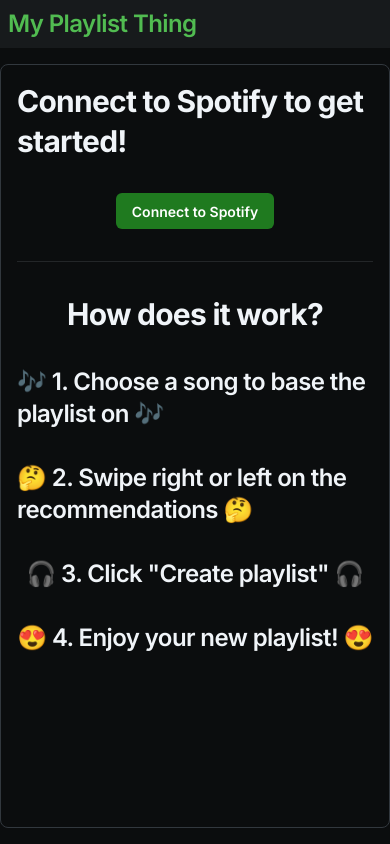
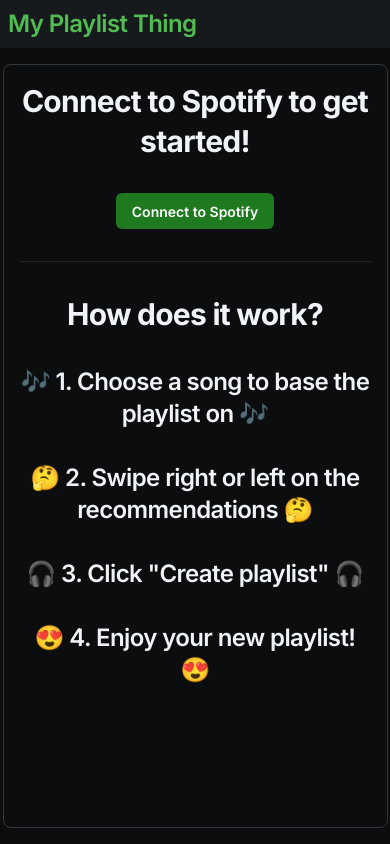
Before and after one commit to omer-sm/spotify-playlist-maker, a React (Create React App) app: page / in a window 390 px wide. Built offline with nearby package versions, Linux system fonts and the light colour scheme.

Commit message:
fixed mobile layout

```diff
--- a/src/App.tsx
+++ b/src/App.tsx
@@ -37,7 +37,7 @@
       <Sheet variant="outlined" sx={{ height: "100vh", border: "none", display: "flex", flexDirection: "column", justifyContent: "space-between", alignItems: "center" }}>
         <Stack justifyContent="flex-start" alignItems="center" spacing={2} height="100%" pb={2}>
           <TopBar />
-          <Card sx={{ minWidth: "min(50rem, 90%)", width: "fit-content", maxWidth: "50rem", height: "100%" }}>
+          <Card sx={{ minWidth: "min(10rem, 90%)", width: "min(50rem, 90%)", maxWidth: "50rem", height: "100%" }}>
             <MainPage stage={stage} setSongId={setSongId} songId={songId} setStage={setStage}/>
           </Card>
         </Stack>
--- a/src/Components/SearchResult.tsx
+++ b/src/Components/SearchResult.tsx
@@ -13,17 +13,16 @@
 export default function SearchResult({name, artist, imageUrl, chooseResult}: IProps) {
 
     return (
-        <Card sx={{p: "0", maxHeight: "6rem"}} variant="soft">
-            <Stack direction="row" alignItems="center" spacing={2} justifyItems="stretch" height="6rem" justifyContent="space-between">
+        <Card sx={{p: "0", maxHeight: "6rem", background: `url(${imageUrl})`}} variant="soft">
+            <Stack direction="row" alignItems="center" spacing={2} justifyItems="stretch" height="6rem" justifyContent="space-between" width="101%" sx={{backdropFilter: "brightness(60%)"}}>
                 <Stack direction="row" spacing={2} justifyContent="center">
-                <img src={imageUrl} alt="song icon" style={{maxHeight: "6rem"}}/>
                 <Stack spacing={1} justifyContent="center">
-                    <Typography level="h2" sx={{overflow: "hidden", textOverflow: "ellipsis", whiteSpace: "nowrap", maxWidth: "30rem"}}>{name}</Typography>
-                    <Typography level="body-md" sx={{overflow: "hidden", textOverflow: "ellipsis", whiteSpace: "nowrap", maxWidth: "30rem"}}>{artist}</Typography>
+                    <Typography level="title-lg" pl={1} sx={{overflow: "hidden", textOverflow: "ellipsis", whiteSpace: "nowrap", maxWidth: "30rem"}}>{name}</Typography>
+                    <Typography level="body-md" pl={1} sx={{overflow: "hidden", textOverflow: "ellipsis", whiteSpace: "nowrap", maxWidth: "30rem"}}>{artist}</Typography>
                 </Stack>
                 </Stack>
-                <IconButton sx={{width: "6rem"}} onClick={() => {chooseResult()}}>
-                    <CheckCircleTwoToneIcon sx={{width: "70%", height: "70%"}}/></IconButton>
+                <IconButton sx={{width: "6rem", height: "6rem"}} onClick={() => {chooseResult()}}>
+                    <CheckCircleTwoToneIcon sx={{width: "4rem", height: "4rem"}}/></IconButton>
             </Stack>
         </Card>
     )
--- a/src/Containers/LogInPage.tsx
+++ b/src/Containers/LogInPage.tsx
@@ -8,14 +8,14 @@
 export default function LogInPage() {
     return (
         <Stack justifyContent="flex-start" alignItems="center" spacing={4} height="100%">
-            <Typography level="h2">Connect to Spotify to get started!</Typography>
+            <Typography level="h2" textAlign="center">Connect to Spotify to get started!</Typography>
             <Button onClick={authorizeUser} color="success">Connect to Spotify</Button>
             <Divider />
-            <Typography level="h2">How does it work?</Typography>
-            <Typography level="h3">🎶 1. Choose a song to base the playlist on 🎶</Typography>
-            <Typography level="h3">🤔 2. Swipe right or left on the recommendations 🤔</Typography>
-            <Typography level="h3">🎧 3. Click "Create playlist" 🎧</Typography>
-            <Typography level="h3">😍 4. Enjoy your new playlist! 😍</Typography>
+            <Typography level="h2" textAlign="center">How does it work?</Typography>
+            <Typography level="h3" textAlign="center">🎶 1. Choose a song to base the playlist on 🎶</Typography>
+            <Typography level="h3" textAlign="center">🤔 2. Swipe right or left on the recommendations 🤔</Typography>
+            <Typography level="h3" textAlign="center">🎧 3. Click "Create playlist" 🎧</Typography>
+            <Typography level="h3" textAlign="center">😍 4. Enjoy your new playlist! 😍</Typography>
         </Stack>
     )
 }
--- a/src/Containers/SongChoosingPage.tsx
+++ b/src/Containers/SongChoosingPage.tsx
@@ -23,7 +23,7 @@
                     <ReplayRoundedIcon />
                     <Typography ml={0.3}>Choose another song</Typography>
                 </Button>
-                <Tooltip title="Playlist created!" open={showPlaylistCreatedTooltip}>
+                <Tooltip title="Playlist created! Check your spotify 🔥" open={showPlaylistCreatedTooltip}>
                 <Button onClick={() => { addLikedSongsToPlaylist().then(r => {
                     if (r){
                         setShowPlaylistCreatedTooltip(true)
@@ -31,7 +31,7 @@
                     }
                 }) }} color="success">
                     <AddCircleOutlineRoundedIcon />
-                    <Typography ml={0.3}>Create playlist! Check your spotify 🔥</Typography>
+                    <Typography ml={0.3}>Create playlist!</Typography>
                 </Button>
                 </Tooltip>
             </Stack>
--- a/src/spotifyManager.ts
+++ b/src/spotifyManager.ts
@@ -28,7 +28,7 @@
 const clientID = "3423964c454a45518f97e5ade891b01e"
 const scope = 'user-read-private user-read-email playlist-modify-public playlist-modify-private'
 const authUrl = new URL("https://accounts.spotify.com/authorize")
-const redirectUri = "https://omer-sm.github.io/spotify-playlist-maker"
+const redirectUri = "https://omer-sm.github.io/spotify-playlist-maker"//"http://localhost:3000"
 const requestUserAuth = (codeChallenge: string) => {
     const params = {
         response_type: 'code',
```
